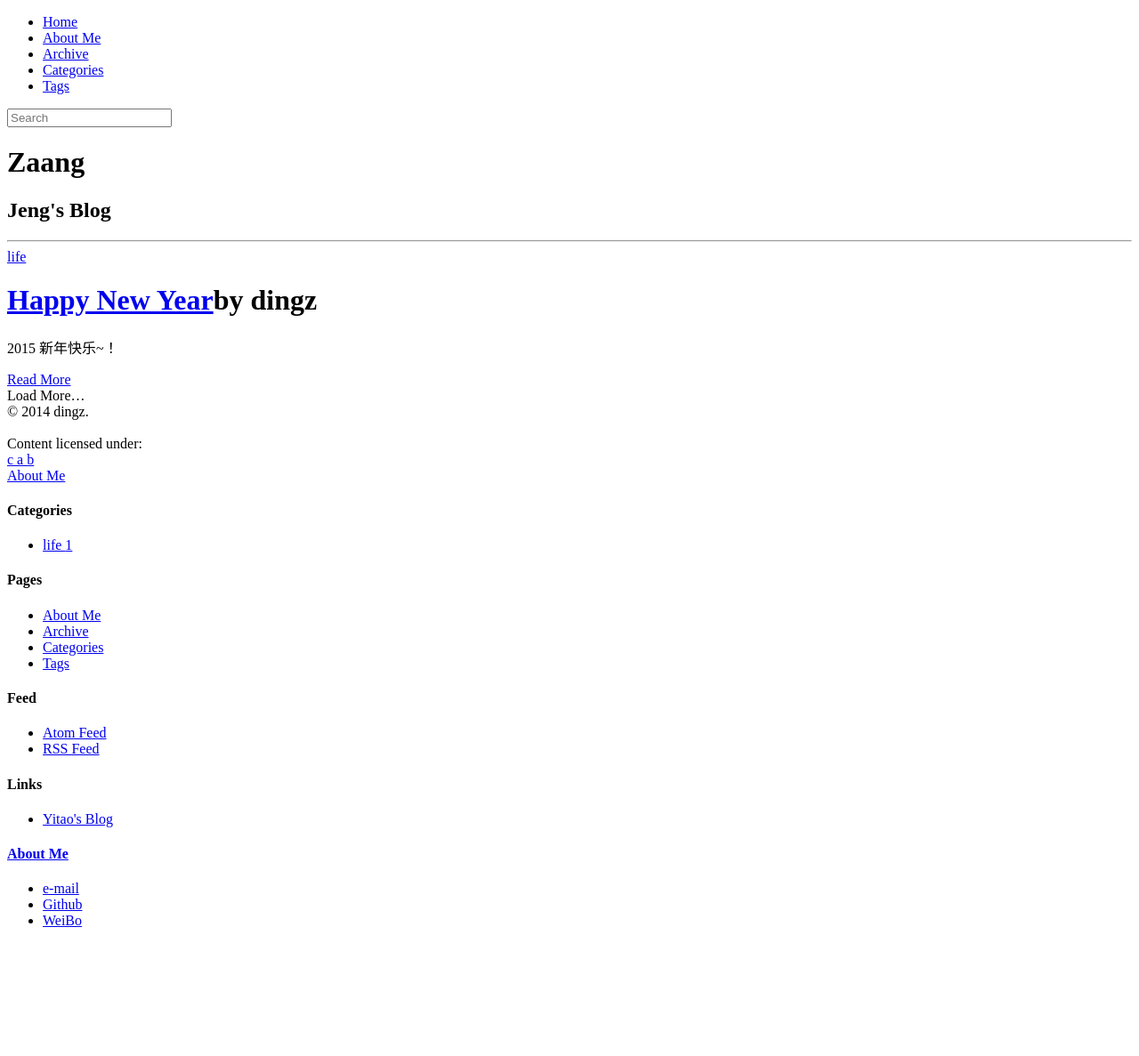
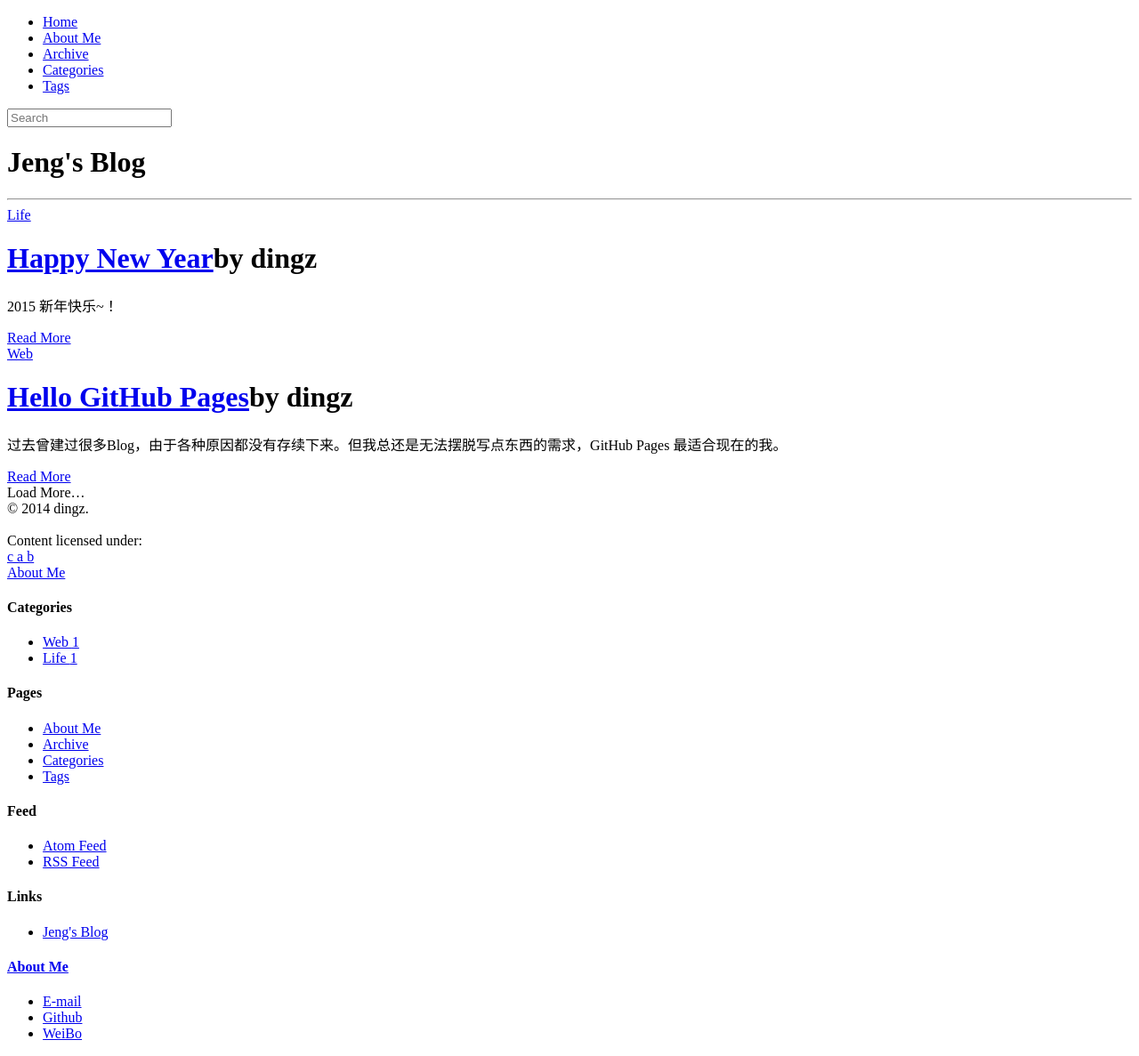
Before and after one commit to zaang/zaang.github.io, a Jekyll site: the page built from index.html, in a window 1280 px wide. Shown: the whole page at 89% size. Built offline with Jekyll 4.4.1, drawn with Linux system fonts in a browser that asks for light colours; nearby versions of some CDN libraries; library files that are not in the unit come from our copies; the list of posts is cut into pages by our own code; before the commit the page ends 1060 px from its top, so only the background shows below that.

Commit message:
配置修改

```diff
--- a/_config.yml
+++ b/_config.yml
@@ -9,8 +9,8 @@ markdown: kramdown
 
 # The title and tagline is showed on homepage
 #
-title :  Zaang
-tagline: Jeng's Blog
+title :  Jeng's Blog
+tagline:
 
 # Information about author
 #
@@ -20,14 +20,14 @@ author :
 # Information for contacts showed at on the footer
 #
 contact :
-  e-mail : mailto:dingzaang@gmail.com
+  E-mail : mailto:dingzaang@gmail.com
   Github : https://github.com/zaang
   WeiBo : http://weibo.com/dingjeng
 
 # Links showed on the footer
 #
 links :
-  Yitao's Blog : http://zaang.github.io/
+  Jeng's Blog : http://zaang.github.io/
 
 # The search engine. Only support google custom search engine.
 #
--- /dev/null
+++ b/_posts/2014-12-25-hello-github-pages.md
@@ -0,0 +1,46 @@
+---
+layout: post
+category: Web
+title: Hello GitHub Pages
+tagline: by dingz
+tags: [ruby, jekyll, github]
+---
+
+过去曾建过很多Blog，由于各种原因都没有存续下来。但我总还是无法摆脱写点东西的需求，GitHub Pages 最适合现在的我。
+
+<!--more-->
+
+以下记录Windows7系统下的本地环境搭建过程
+
+### 第一步 安装ruby ###
+前往[rubyinstaller](http://rubyinstaller.org/downloads/)下载ruby的1.93版本并安装，注意勾选添加到环境变量。
+
+这里补充一下，如果安装ruby的2.00版本，在之后的步骤中会出错，后面会说明。
+
+安装对应版本的DevKit。在cmd中切换到解压的目录中，执行下列命令。
+
+    ruby dk.rb init
+    ruby dk.rb install
+
+修改source为'https://ruby.taobao.org'
+
+### 第二步 安装jekyll ###
+进入cmd，运行
+
+    gem install bundler
+
+建一个新建文件夹，作为网站目录，比如site
+
+在site目录下建立一个名为Gemfile的文件，由于源的关系，注意第一行内容
+
+    source 'https://ruby.taobao.org'
+    gem 'github-pages'
+
+做好了这些，继续在cmd中运行
+
+    bundle install
+
+默认的目录结构就建立了。
+
+### 第三步 完善网站 ###
+jekyll有很多教程了，可以一步一步从零开始搭建，也可以在网上的模板进行修改。
```
Also changed, not shown: _posts/2015-01-01-happy_new_year.md (+1 -1 lines).
